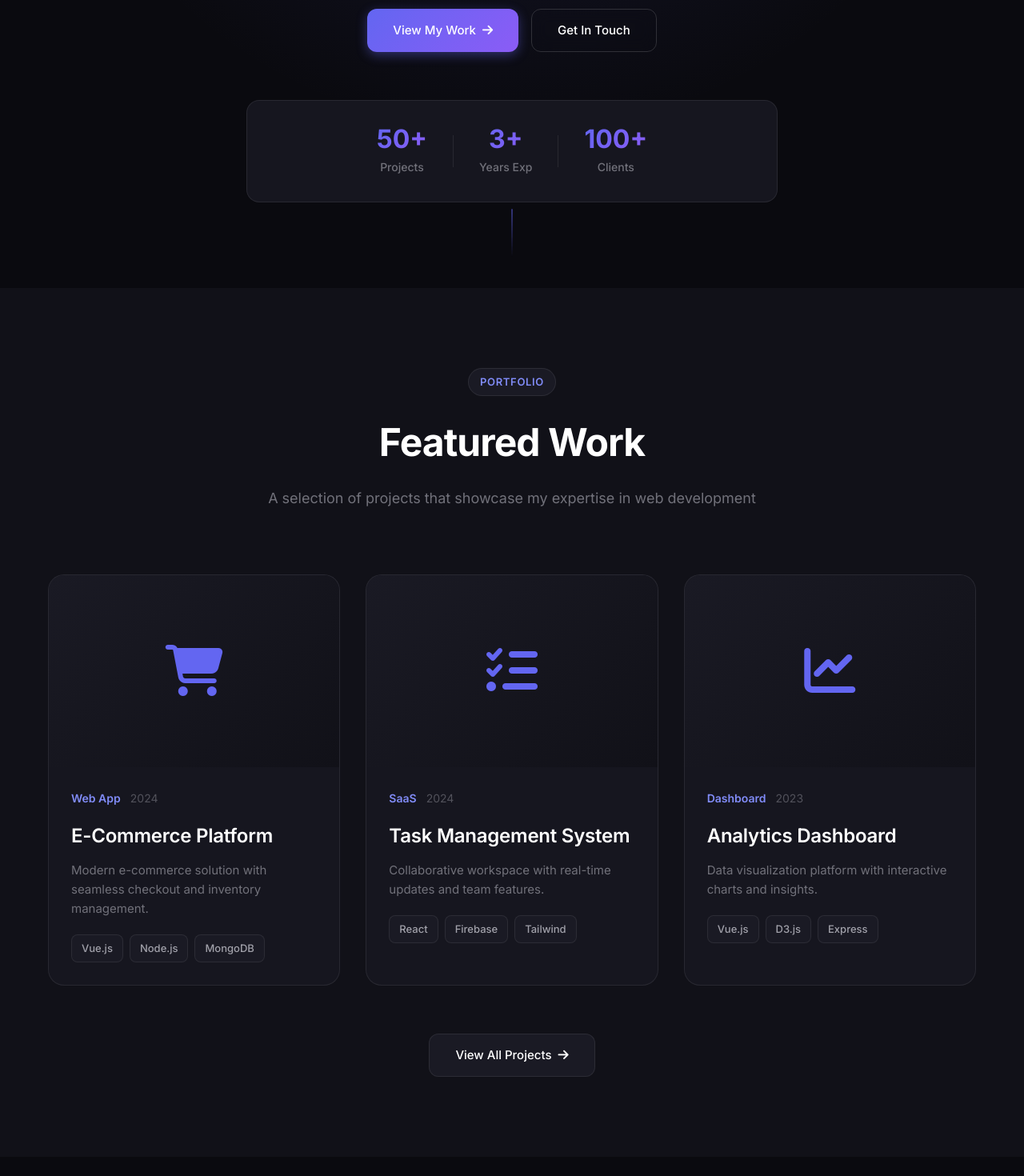
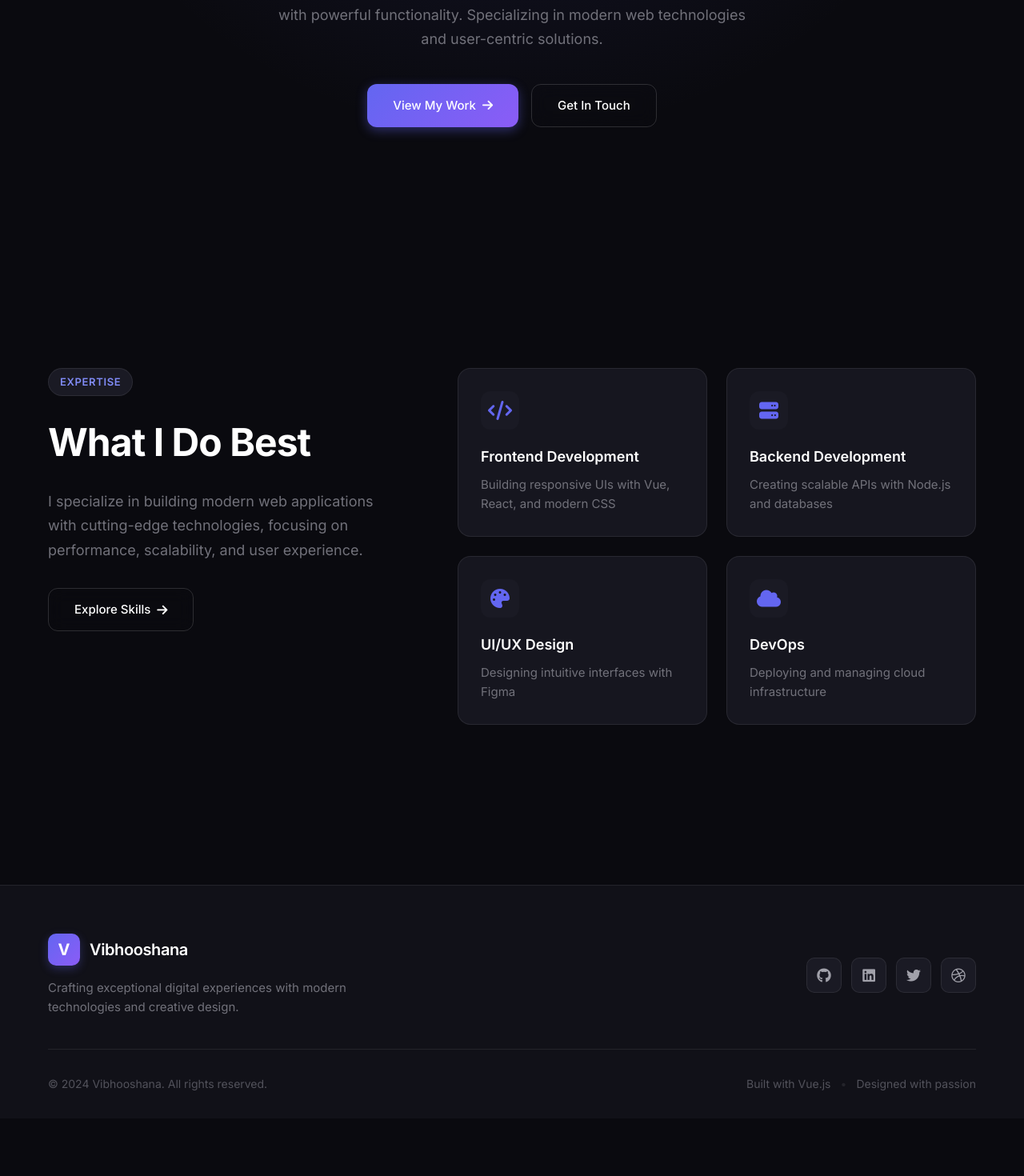
Before and after one commit to vibhooshanak06/portfolio, a Vue app: page / in a window 1280 px wide. Shown: the part 440-1910 px from the top of the page at 80% size. After the commit the page ends 1838 px from the top, so only its background shows below. Built offline with nearby package versions, Linux system fonts and the light colour scheme.

Commit message:
Refactored home page design

```diff
--- a/src/views/Home.vue
+++ b/src/views/Home.vue
@@ -30,78 +30,9 @@
               <span>Get In Touch</span>
             </router-link>
           </div>
-
-          <div class="hero-stats">
-            <div class="stat">
-              <div class="stat-value">50+</div>
-              <div class="stat-label">Projects</div>
-            </div>
-            <div class="stat-divider"></div>
-            <div class="stat">
-              <div class="stat-value">3+</div>
-              <div class="stat-label">Years Exp</div>
-            </div>
-            <div class="stat-divider"></div>
-            <div class="stat">
-              <div class="stat-value">100+</div>
-              <div class="stat-label">Clients</div>
-            </div>
-          </div>
         </div>
       </div>
 
-      <div class="scroll-indicator">
-        <div class="scroll-line"></div>
-      </div>
-    </section>
-
-    <!-- Featured Work -->
-    <section class="featured-work section">
-      <div class="container">
-        <div class="section-header">
-          <div class="section-label">Portfolio</div>
-          <h2 class="section-title">Featured Work</h2>
-          <p class="section-description">
-            A selection of projects that showcase my expertise in web development
-          </p>
-        </div>
-
-        <div class="projects-grid">
-          <div class="project-card" v-for="project in featuredProjects" :key="project.id">
-            <div class="project-image">
-              <div class="project-icon">
-                <i :class="project.icon"></i>
-              </div>
-              <div class="project-overlay">
-                <span class="view-project">View Project →</span>
-              </div>
-            </div>
-
-            <div class="project-info">
-              <div class="project-meta">
-                <span class="project-category">{{ project.category }}</span>
-                <span class="project-year">{{ project.year }}</span>
-              </div>
-
-              <h3 class="project-title">{{ project.title }}</h3>
-              <p class="project-description">{{ project.description }}</p>
-
-              <div class="project-tech">
-                <span v-for="tech in project.technologies" :key="tech" class="tech-badge">
-                  {{ tech }}
-                </span>
-              </div>
-            </div>
-          </div>
-        </div>
-
-        <div class="section-cta">
-          <router-link to="/projects" class="btn btn-ghost">
-            <span>View All Projects</span>
-            <i class="fas fa-arrow-right"></i>
-          </router-link>
-        </div>
-      </div>
     </section>
 
     <!-- Skills Overview -->
@@ -141,35 +72,6 @@ export default {
   name: 'Home',
   data() {
     return {
-      featuredProjects: [
-        {
-          id: 1,
-          title: 'E-Commerce Platform',
-          description: 'Modern e-commerce solution with seamless checkout and inventory management.',
-          category: 'Web App',
-          year: '2024',
-          technologies: ['Vue.js', 'Node.js', 'MongoDB'],
-          icon: 'fas fa-shopping-cart'
-        },
-        {
-          id: 2,
-          title: 'Task Management System',
-          description: 'Collaborative workspace with real-time updates and team features.',
-          category: 'SaaS',
-          year: '2024',
-          technologies: ['React', 'Firebase', 'Tailwind'],
-          icon: 'fas fa-tasks'
-        },
-        {
-          id: 3,
-          title: 'Analytics Dashboard',
-          description: 'Data visualization platform with interactive charts and insights.',
-          category: 'Dashboard',
-          year: '2023',
-          technologies: ['Vue.js', 'D3.js', 'Express'],
-          icon: 'fas fa-chart-line'
-        }
-      ],
       topSkills: [
         {
           name: 'Frontend Development',
@@ -292,66 +194,7 @@ export default {
   gap: 16px;
   justify-content: center;
   flex-wrap: wrap;
-  margin-bottom: 60px;
   animation: fadeInUp 0.6s ease-out 0.4s backwards;
-}
-
-.hero-stats {
-  display: flex;
-  align-items: center;
-  justify-content: center;
-  gap: 32px;
-  padding: 32px;
-  background: var(--bg-card);
-  border: 1px solid var(--border-color);
-  border-radius: 16px;
-  animation: fadeInUp 0.6s ease-out 0.5s backwards;
-
-  .stat {
-    text-align: center;
-
-    .stat-value {
-      font-size: 2rem;
-      font-weight: 700;
-      background: var(--gradient-primary);
-      -webkit-background-clip: text;
-      -webkit-text-fill-color: transparent;
-      background-clip: text;
-      line-height: 1;
-      margin-bottom: 8px;
-    }
-
-    .stat-label {
-      font-size: 0.875rem;
-      color: var(--text-tertiary);
-      font-weight: 500;
-    }
-  }
-
-  .stat-divider {
-    width: 1px;
-    height: 40px;
-    background: var(--border-color);
-  }
-}
-
-.scroll-indicator {
-  position: absolute;
-  bottom: 40px;
-  left: 50%;
-  transform: translateX(-50%);
-
-  .scroll-line {
-    width: 1px;
-    height: 60px;
-    background: linear-gradient(to bottom, var(--primary), transparent);
-    animation: scrollDown 2s infinite;
-  }
-}
-
-// Featured Work Section
-.featured-work {
-  background: var(--bg-secondary);
 }
 
 .section {
@@ -509,10 +352,6 @@ export default {
   }
 }
 
-.section-cta {
-  text-align: center;
-}
-
 // Skills Overview Section
 .skills-overview {
   background: var(--bg-primary);
@@ -604,39 +443,14 @@ export default {
   }
 }
 
-@keyframes scrollDown {
-  0%, 100% {
-    transform: translateY(0);
-    opacity: 1;
-  }
-  50% {
-    transform: translateY(20px);
-    opacity: 0;
-  }
-}
-
 // Responsive
 @media (max-width: 968px) {
   .hero {
     padding: 100px 0 60px;
   }
 
-  .hero-stats {
-    flex-direction: column;
-    gap: 24px;
-
-    .stat-divider {
-      width: 100%;
-      height: 1px;
-    }
-  }
-
   .section {
     padding: 80px 0;
-  }
-
-  .projects-grid {
-    grid-template-columns: 1fr;
   }
 
   .skills-content {
```
